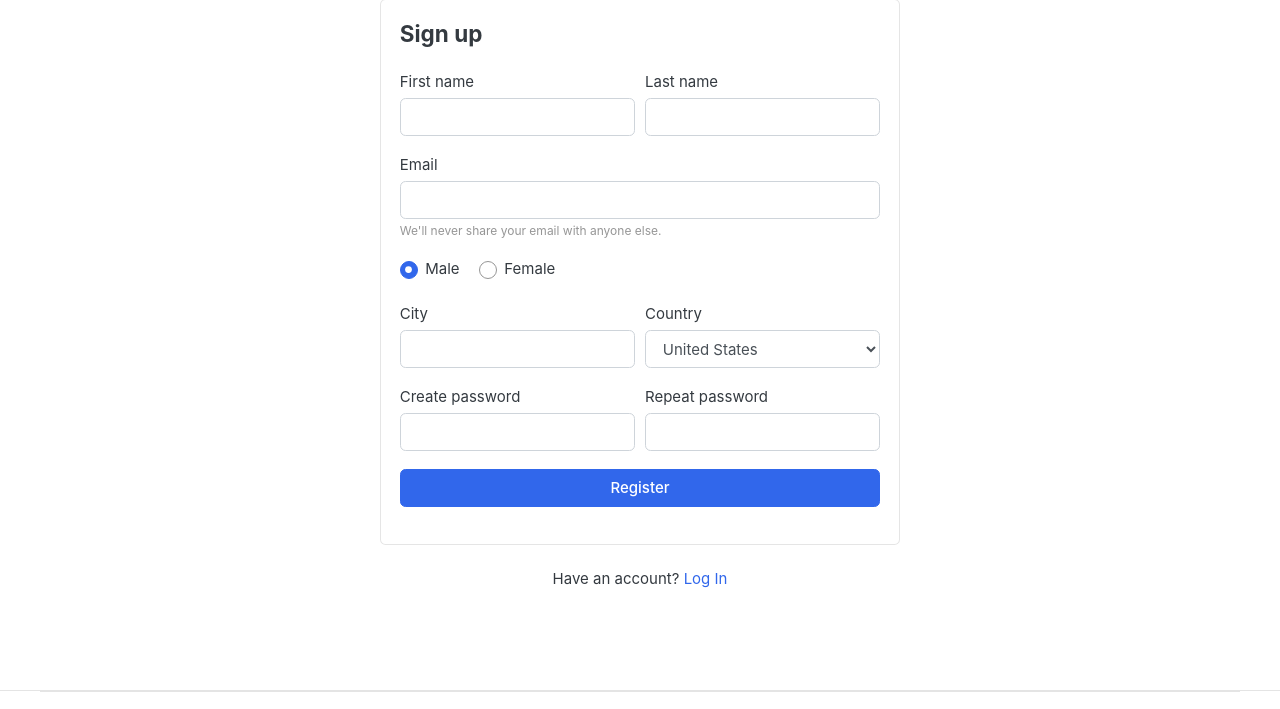
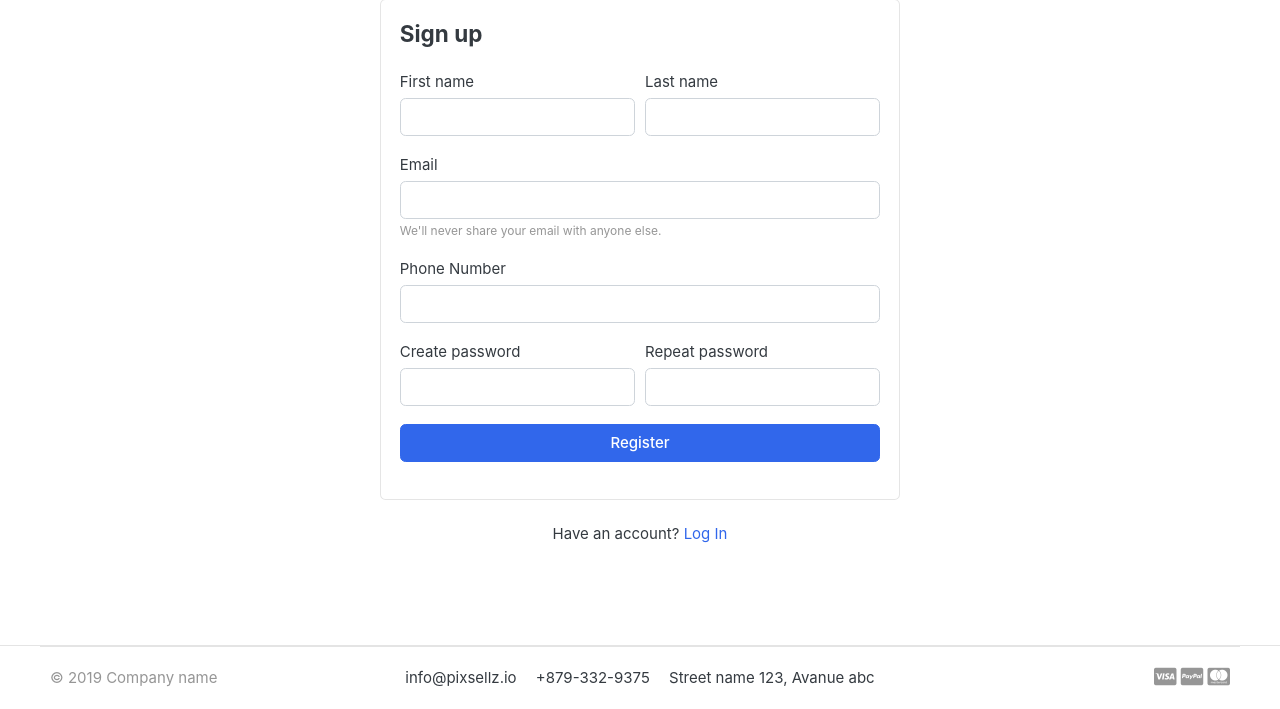
Before and after one commit to Nadhil-an/learningecommerce, a Django app: page /accounts/register/ in a window 1280 px wide. Shown: the part 160-869 px from the top of the page. After the commit the page ends 847 px from the top, so only its background shows below. Run offline with Django 5.2, Linux system fonts and the light colour scheme; data comes from the database, SQL or seed files in the repository; data that the repository does not hold is empty; some libraries are stand-ins or nearby versions; some web fonts are replaced.

Commit message:
implement form for user registeration

```diff
--- /dev/null
+++ b/accounts/forms.py
@@ -0,0 +1,9 @@
+from django import forms
+from . models import Account
+
+
+
+class RegistrationForm(forms.ModelForm):
+    class Meta:
+        model = Account
+        fields = ['first_name','last_name','phone_number','email','password']
--- a/accounts/models.py
+++ b/accounts/models.py
@@ -63,5 +63,5 @@ class Account(AbstractBaseUser):
     def has_perm(self, perm, obj=None):
         return self.is_admin
 
-    def has_module_perms(self, app_label):  # ✅ corrected here
+    def has_module_perms(self, app_label):
         return True
--- a/accounts/views.py
+++ b/accounts/views.py
@@ -1,9 +1,14 @@
 from django.shortcuts import render
+from . forms import RegistrationForm
 
 # Create your views here.
 
 def register(request):
-    return render(request,'register.html')
+    form = RegistrationForm()
+    context = {
+        'form' : form
+    }
+    return render(request,'register.html',context)
 
 def login(request):
     return render(request,'login.html')
--- a/templates/register.html
+++ b/templates/register.html
@@ -27,32 +27,10 @@
                         <small class="form-text text-muted">We'll never share your email with anyone else.</small>
                     </div> <!-- form-group end.// -->
                     <div class="form-group">
-                        <label class="custom-control custom-radio custom-control-inline">
-                          <input class="custom-control-input" checked="" type="radio" name="gender" value="option1">
-                          <span class="custom-control-label"> Male </span>
-                        </label>
-                        <label class="custom-control custom-radio custom-control-inline">
-                          <input class="custom-control-input" type="radio" name="gender" value="option2">
-                          <span class="custom-control-label"> Female </span>
-                        </label>
-                    </div> <!-- form-group end.// -->
-                    <div class="form-row">
-                        <div class="form-group col-md-6">
-                          <label>City</label>
-                          <input type="text" class="form-control">
-                        </div> <!-- form-group end.// -->
-                        <div class="form-group col-md-6">
-                          <label>Country</label>
-                          <select id="inputState" class="form-control">
-                            <option> Choose...</option>
-                              <option>Uzbekistan</option>
-                              <option>Russia</option>
-                              <option selected="">United States</option>
-                              <option>India</option>
-                              <option>Afganistan</option>
-                          </select>
-                        </div> <!-- form-group end.// -->
-                    </div> <!-- form-row.// -->
+                      <label>Phone Number</label>
+                      <input type="number" class="form-control" placeholder="">
+
+                  </div> <!-- form-group end.// -->
                     <div class="form-row">
                         <div class="form-group col-md-6">
                             <label>Create password</label>
```
